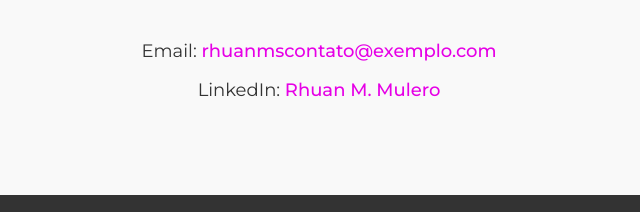
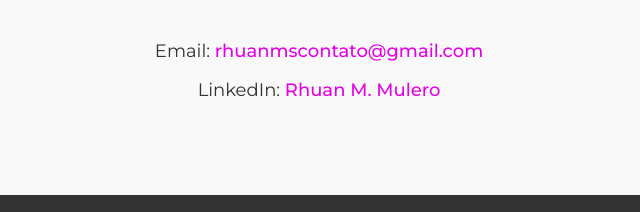
Before and after one commit to rhuanmulero/Curriculo, a plain HTML site: page index.html in a window 1280 px wide. Shown: the part 4645-4857 px from the top of the page, 321-961 px from the left. Drawn offline with Linux system fonts and the light colour scheme.

Commit message:
commit update

```diff
--- a/index.html
+++ b/index.html
@@ -145,7 +145,7 @@
   <section class="section contact" id="contato">
     <div class="container">
       <h2>Contato</h2>
-      <p>Email: <a href="mailto:rhuanmscontato@exemplo.com">rhuanmscontato@exemplo.com</a></p>
+      <p>Email: <a href="mailto:rhuanmscontato@gmail.com">rhuanmscontato@gmail.com</a></p>
       <p>LinkedIn: <a href="https://www.linkedin.com/in/rhuan-mulero/" target="_blank">Rhuan M. Mulero</a></p>
     </div>
   </section>
```
